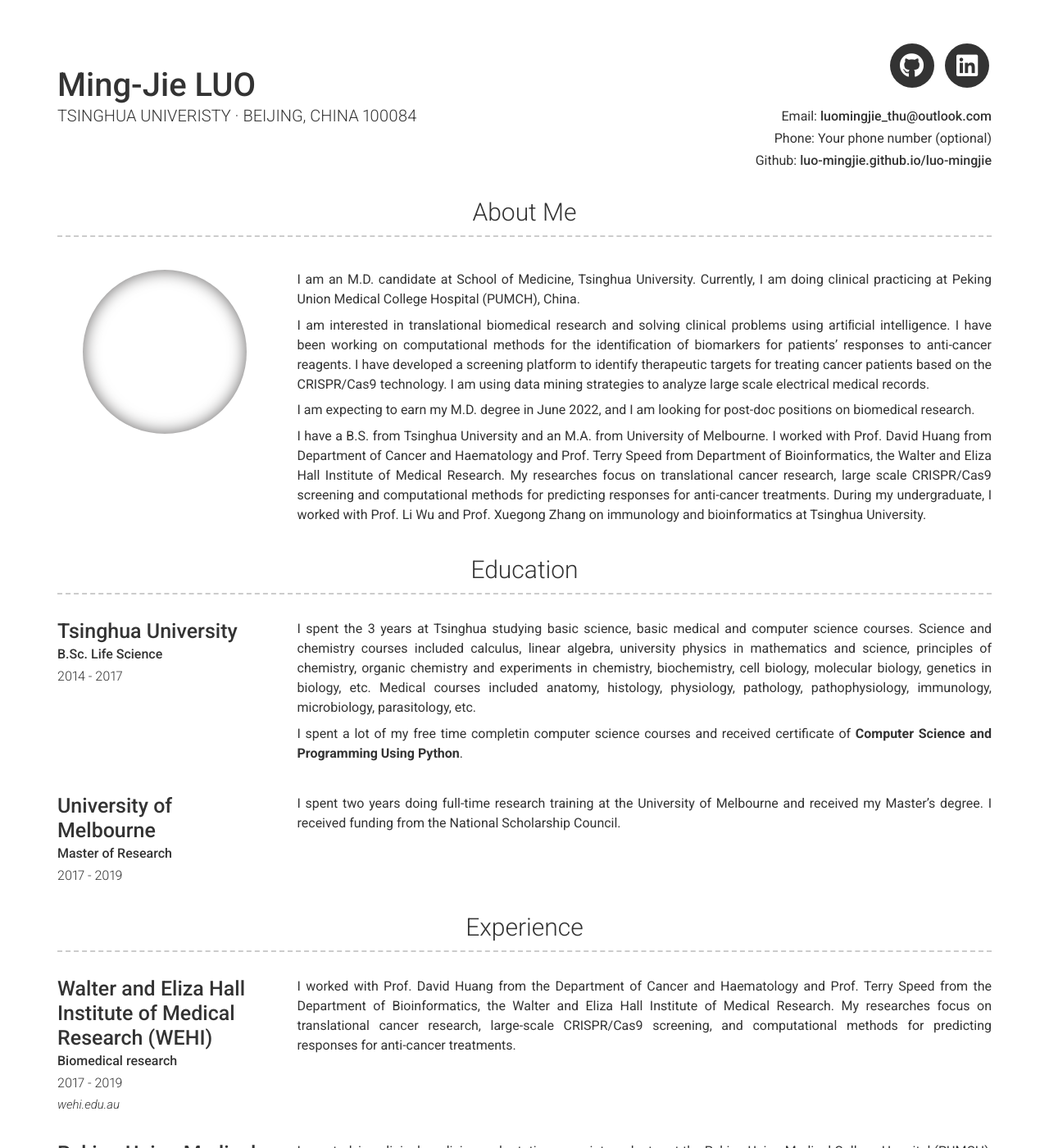
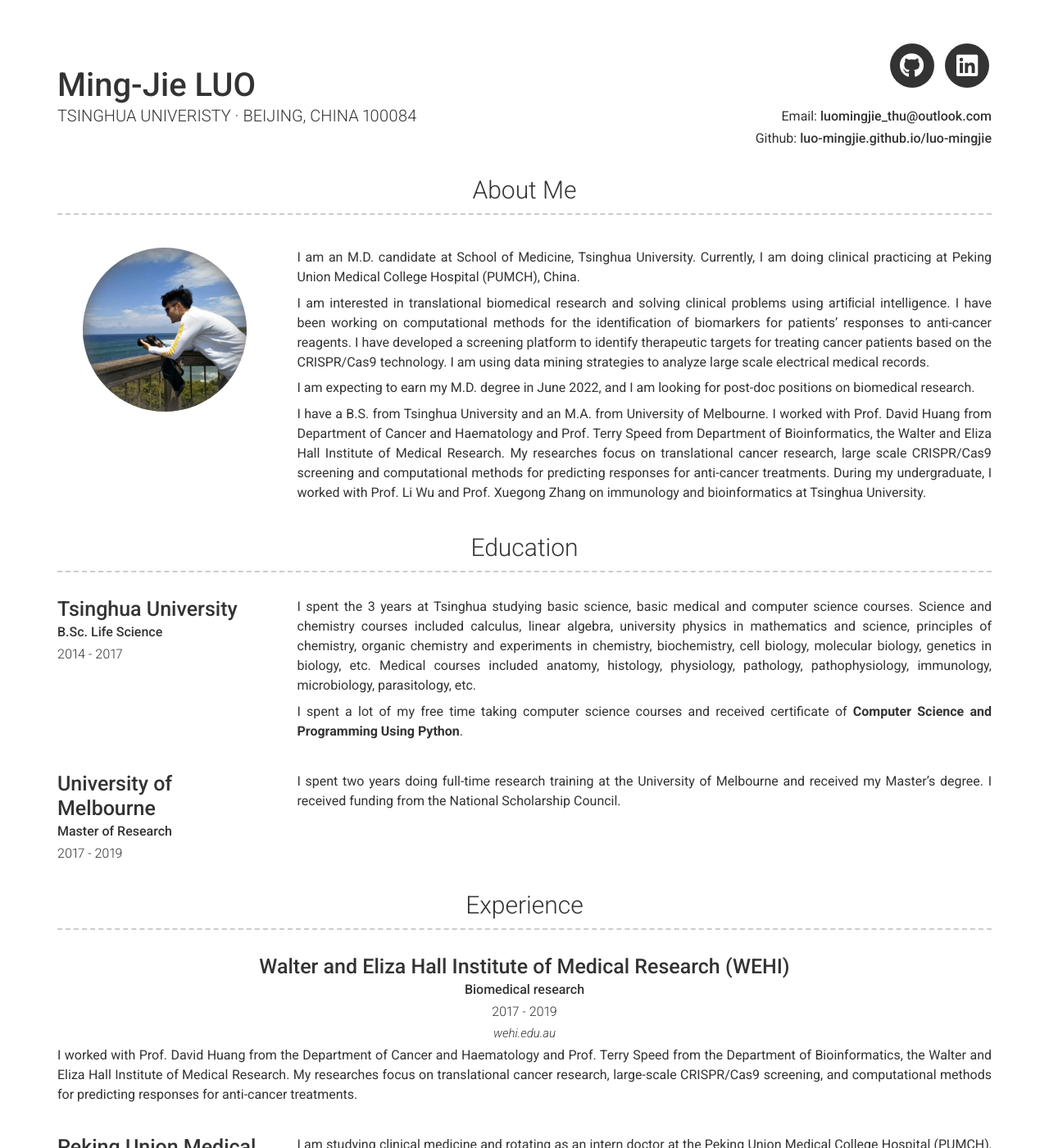
Before and after one commit to luo-mingjie/luo-mingjie, a Jekyll site: the page built from index.md, in a window 1280 px wide and 1400 px high. Shown: the whole window at 82% size. Built offline with Jekyll 4.4.1, drawn with Linux system fonts in a browser that asks for light colours; nearby versions of some CDN libraries.

Commit message:
add pictures and make top-middle

```diff
--- a/_config.yml
+++ b/_config.yml
@@ -10,7 +10,7 @@ name: Ming-Jie LUO
 title: TSINGHUA UNIVERISTY · BEIJING, CHINA 100084
 email: luomingjie_thu@outlook.com
 # email_title: Email (Email title override)
-phone: Your phone number (optional)
+# phone: Your phone number (optional)
 # phone_title: Phone (Phone title override)
 website: luo-mingjie.github.io/luo-mingjie
 website_title: Github
@@ -91,7 +91,7 @@ content:
         description: | # this will include new lines to allow paragraphs
           I spent the 3 years at Tsinghua studying basic science, basic medical and computer science courses. Science and chemistry courses included calculus, linear algebra, university physics in mathematics and science, principles of chemistry, organic chemistry and experiments in chemistry, biochemistry, cell biology, molecular biology, genetics in biology, etc. Medical courses included anatomy, histology, physiology, pathology, pathophysiology, immunology, microbiology, parasitology, etc.
 
-          I spent a lot of my free time completin computer science courses and received certificate of **Computer Science and Programming Using Python**.
+          I spent a lot of my free time taking computer science courses and received certificate of **Computer Science and Programming Using Python**.
       - layout: left
         title: University of Melbourne
         caption: 2017 - 2019
@@ -103,7 +103,7 @@ content:
   - title: Experience # Title for the section
     layout: list # Type of content section (list/text)
     content:
-      - layout: left
+      - layout: top-middle
         title: Walter and Eliza Hall Institute of Medical Research (WEHI)
         link: wehi.edu.au
         link_text: wehi.edu.au
@@ -132,7 +132,7 @@ content:
       - Photography
 
       Look at this cool image
-      ![Trees](/images/landscape-trees.jpg "Trees")
+      ![Trees](/images/old_temple.jpg "Masion")
 
 # Footer
 footer_show_references: true
```
Also changed, not shown: images/old_temple.jpg (added), images/profile.jpeg (added).
